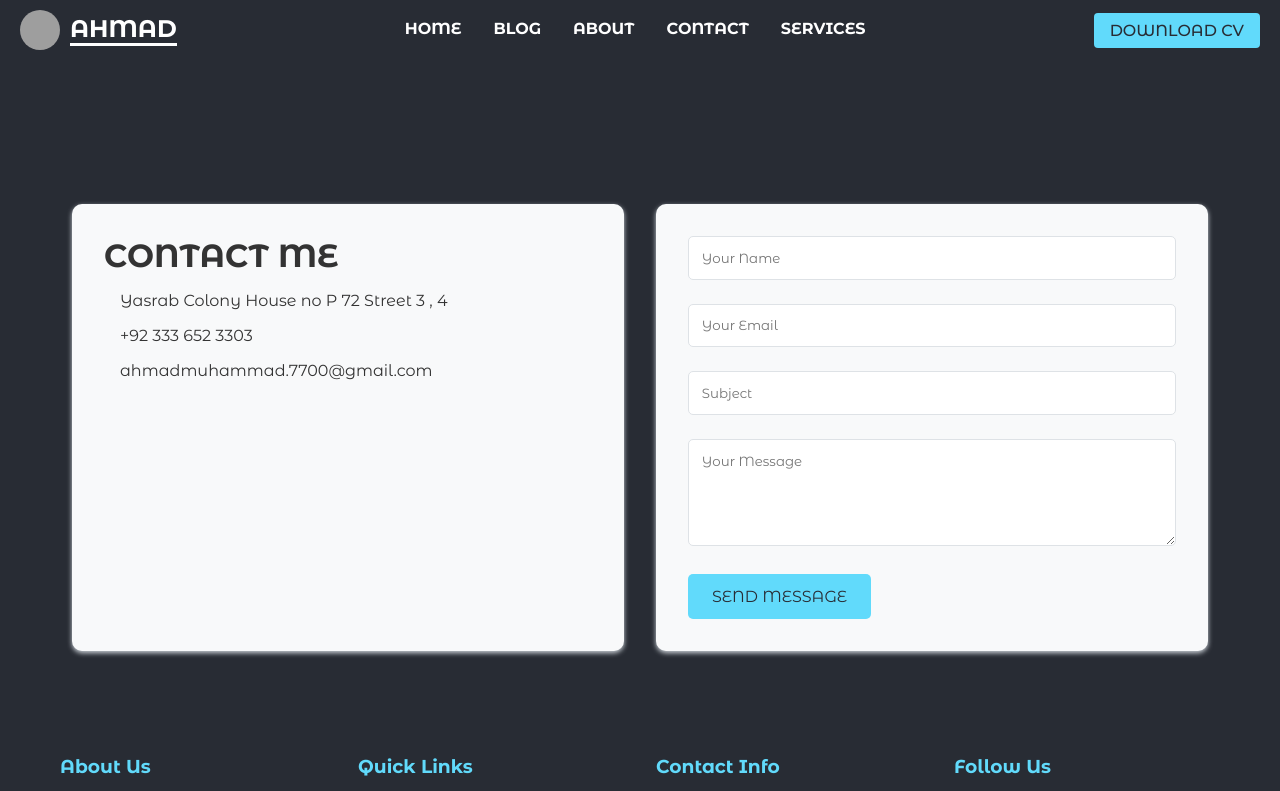
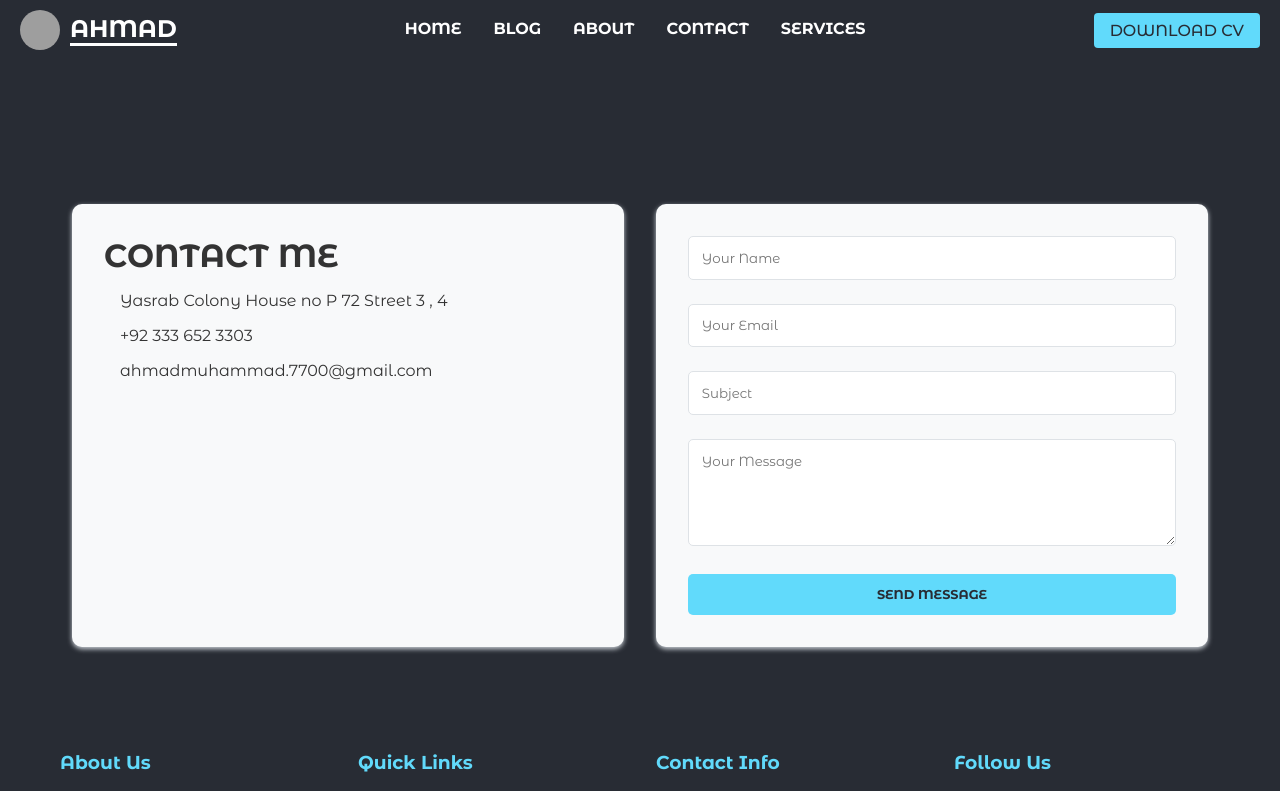
Before and after one commit to MuhammadAhmad338/MYPORTFOLIO, a React (Vite) app: page /contact in a window 1280 px wide. Shown: the top 791 px of the page. Built offline with nearby package versions, Linux system fonts and the light colour scheme; grey boxes are pictures that could not be loaded.

Commit message:
latest commits

```diff
--- a/src/App.jsx
+++ b/src/App.jsx
@@ -1,3 +1,4 @@
+import TestimonialDetails from './Pages/TestimonialsDetails/TestimonialsDetails';
 import { BrowserRouter as Router, Routes, Route } from 'react-router-dom';
 import Testimonials from './Pages/Testimonials/Testimonials';
 import Services from './Pages/Services/Services';
@@ -7,7 +8,6 @@ import Home from './Components/Home/Home';
 import About from './Pages/About/About';
 import Blog from './Pages/Blog/Blog';
 import './App.css';
-import TestimonialDetails from './Pages/TestimonialsDetails/TestimonialsDetails';
 
 function App() {
   return (
--- a/src/Pages/Contact/Contact.css
+++ b/src/Pages/Contact/Contact.css
@@ -54,12 +54,14 @@
 }
 
 .submit-btn {
+  width: 100%;
   padding: 0.8rem 1.5rem;
-  font-size: 1rem;
+  font-size: 0.8rem;
   background-color: var(--primary-color);
   color: var(--secondary-color);
   border: none;
   border-radius: 5px;
   cursor: pointer;
+  font-weight: bold;
   transition: all 0.3s ease;
 }
--- a/src/Pages/Testimonials/Testimonials.jsx
+++ b/src/Pages/Testimonials/Testimonials.jsx
@@ -1,6 +1,6 @@
 import React from 'react';
+import './Testimonials.css';
 import LayOut from '../../Components/LayOut/LayOut';
-import './Testimonials.css';
 
 const Testimonials = () => {
   const testimonials = [
```
